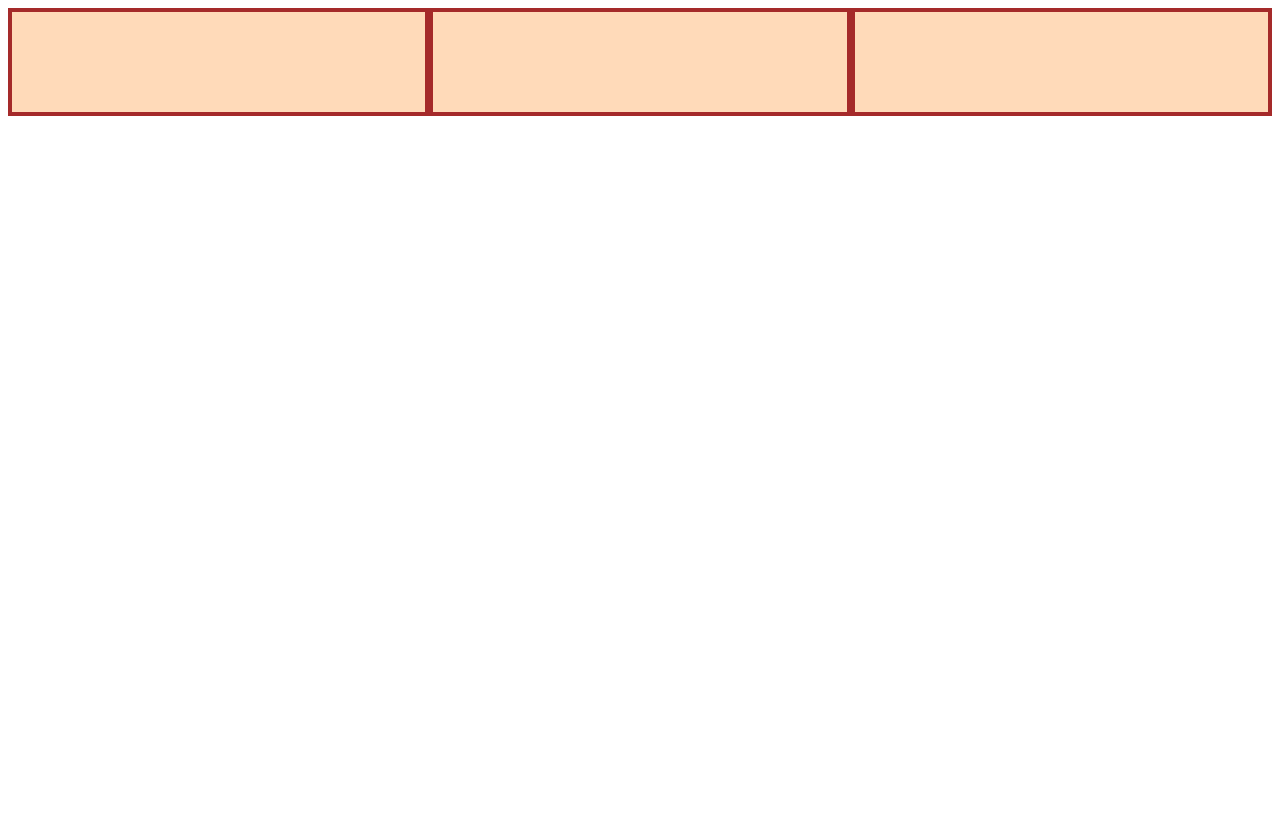
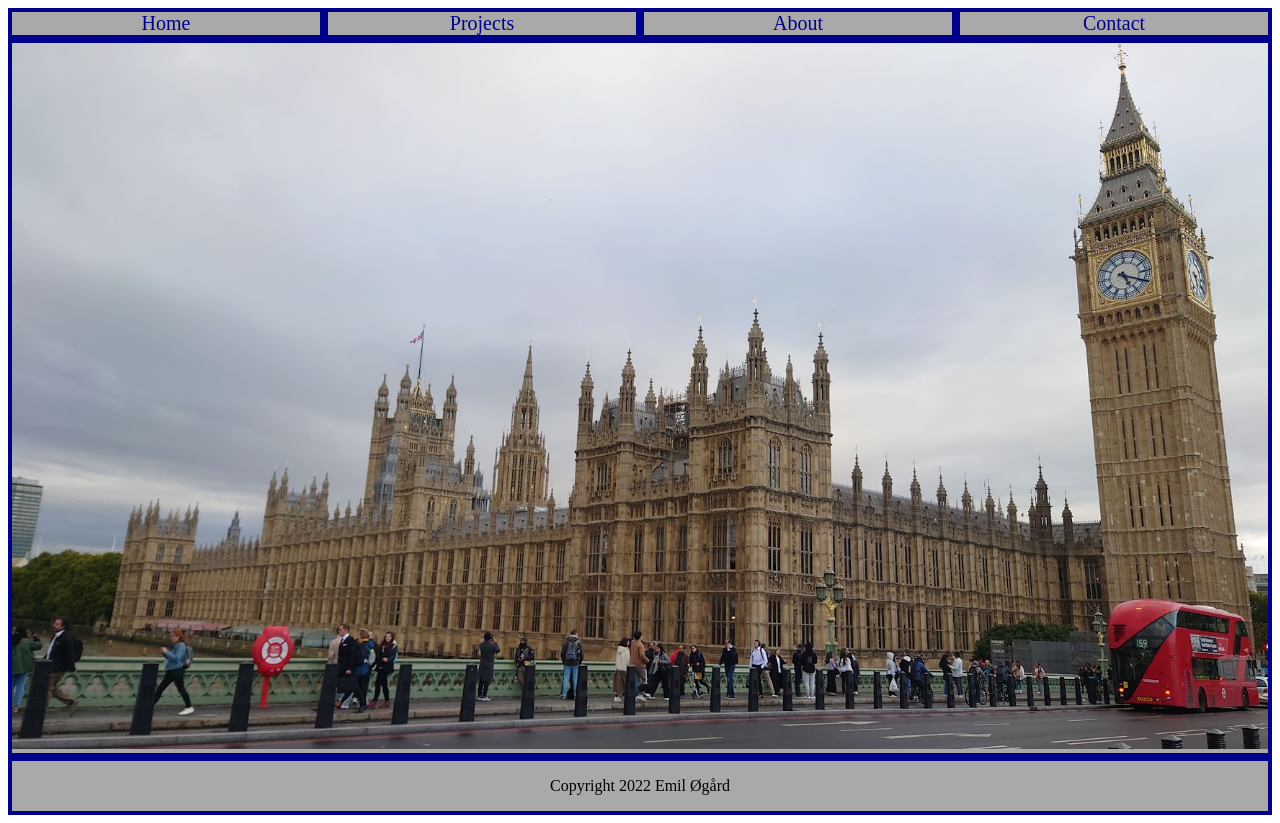
Before and after one commit to EmilOgard/EmilOgard.github.io, a plain HTML site: page index.html in a window 1280 px wide. Before the commit the page ends 800 px from the top, so only its background shows below. Drawn offline with Linux system fonts and the light colour scheme.

Commit message:
Simpel hjemmeside

```diff
--- a/index.html
+++ b/index.html
@@ -9,10 +9,19 @@
 
 
 
-        <div class="flex-container">
-            <div class="one"></div>
-            <div class="two"></div>
-            <div class="three"></div>
+        <div class="flex-container" id="top">
+            <div class="item"><a href="#">Home</a></div>
+            <div class="item"><a href="#">Projects</a></div>
+            <div class="item"><a href="#">About</a></div>
+            <div class="item"><a href="#">Contact</a></div>
+        </div>
+        <div class="flex-container" id="mid">
+            <div class="home"><img src="photos/london.JPG"></div>
+        </div>
+        <div class="flex-container" id="bot">
+            <div>
+                <p>Copyright 2022 Emil Øgård</p>
+            </div>
         </div>
 
 
--- a/main.css
+++ b/main.css
@@ -1,10 +1,31 @@
+#top {
+    font-size: 20px;
+    text-align: center;
+    margin: auto;
+}
+#top a{
+    color: darkblue;
+    text-decoration: none;
+}
+
+#mid {
+}
+
+#bot {
+    text-align: center;
+}
+
 .flex-container {
     display: flex;
 }
 
 .flex-container div {
-    background: peachpuff;
-    border: 4px solid brown;
-    height: 100px;
+    background: darkgray;
+    border: 4px solid darkblue;
     flex: 1;
 }
+.home {
+}
+.home img {
+    width: 100%;
+}
```
Also changed, not shown: photos/london.JPG (added).
